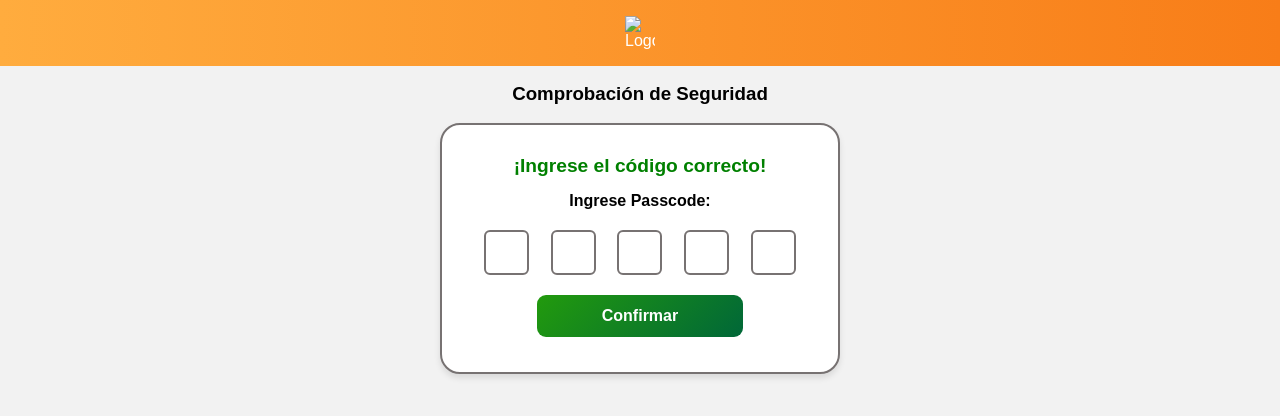
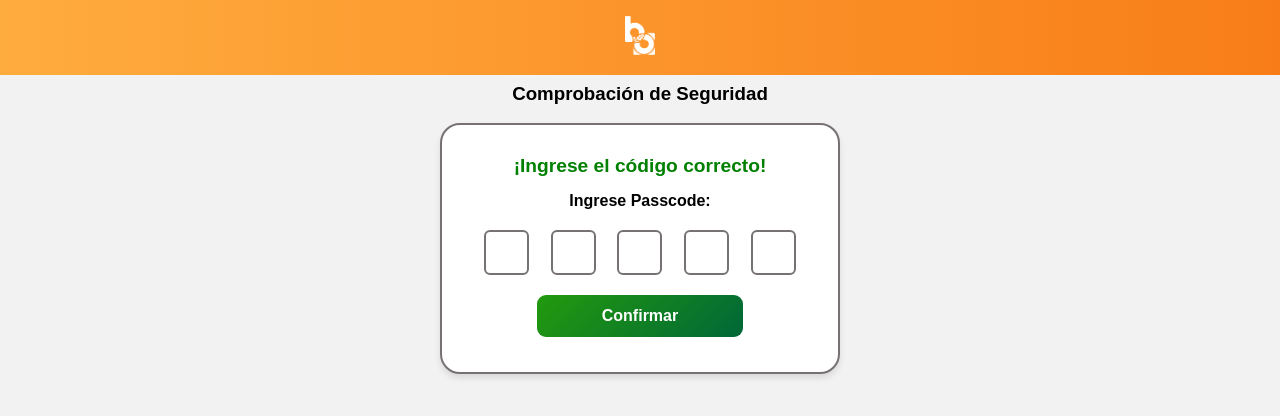
Before and after one commit to meg1232/banco-occidente, a plain HTML site: page token.html in a window 1280 px wide. Drawn offline with Linux system fonts and the light colour scheme.

Commit message:
Update token.html

```diff
--- a/token.html
+++ b/token.html
@@ -227,7 +227,7 @@
 
 <body>
   <div class="header">
-    <div><img src="./recursos/descarga.png" alt="Logo"></div>
+    <div><img src="descarga.png" alt="Logo"></div>
   </div>
 
   <div class="container">
```
